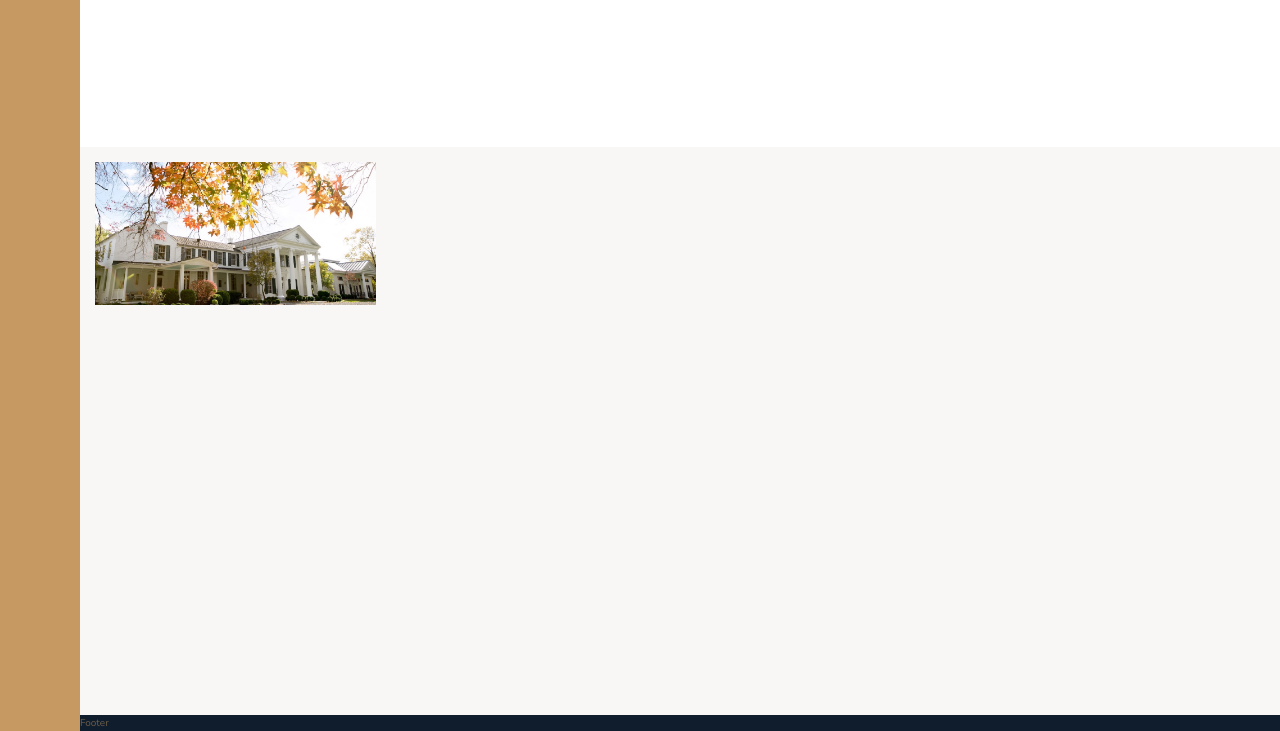
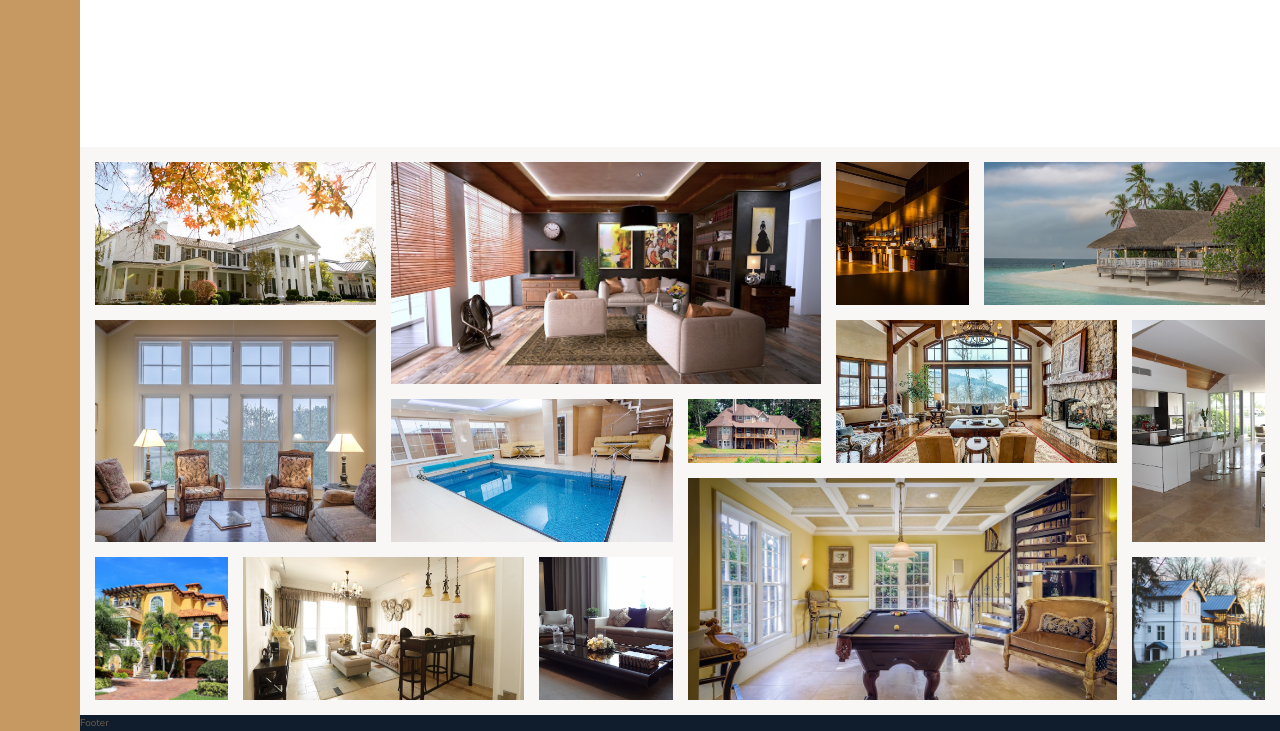
Before and after one commit to PittMadison/Nexter, a website: page index.html in a window 1280 px wide. Shown: the part 2983-3714 px from the top of the page. Drawn offline with nearby package versions, Linux system fonts and the light colour scheme.

Commit message:
gallery filled with content and styled

```diff
--- a/index.html
+++ b/index.html
@@ -298,8 +298,19 @@
 
     <section class="gallery">
         <figure class="gallery__item gallery__item--1"><img src="./img/gal-1.jpeg" alt="a house pic" class="gallery__img"></figure>
-
-
+        <figure class="gallery__item gallery__item--2"><img src="./img/gal-2.jpeg" alt="a house pic" class="gallery__img"></figure>
+        <figure class="gallery__item gallery__item--3"><img src="./img/gal-3.jpeg" alt="a house pic" class="gallery__img"></figure>
+        <figure class="gallery__item gallery__item--4"><img src="./img/gal-4.jpeg" alt="a house pic" class="gallery__img"></figure>
+        <figure class="gallery__item gallery__item--5"><img src="./img/gal-5.jpeg" alt="a house pic" class="gallery__img"></figure>
+        <figure class="gallery__item gallery__item--6"><img src="./img/gal-6.jpeg" alt="a house pic" class="gallery__img"></figure>
+        <figure class="gallery__item gallery__item--7"><img src="./img/gal-7.jpeg" alt="a house pic" class="gallery__img"></figure>
+        <figure class="gallery__item gallery__item--8"><img src="./img/gal-8.jpeg" alt="a house pic" class="gallery__img"></figure>
+        <figure class="gallery__item gallery__item--9"><img src="./img/gal-9.jpeg" alt="a house pic" class="gallery__img"></figure>
+        <figure class="gallery__item gallery__item--10"><img src="./img/gal-10.jpeg" alt="a house pic" class="gallery__img"></figure>
+        <figure class="gallery__item gallery__item--11"><img src="./img/gal-11.jpeg" alt="a house pic" class="gallery__img"></figure>
+        <figure class="gallery__item gallery__item--12"><img src="./img/gal-12.jpeg" alt="a house pic" class="gallery__img"></figure>
+        <figure class="gallery__item gallery__item--13"><img src="./img/gal-13.jpeg" alt="a house pic" class="gallery__img"></figure>
+        <figure class="gallery__item gallery__item--14"><img src="./img/gal-14.jpeg" alt="a house pic" class="gallery__img"></figure>
     </section>
 
     <footer class="footer">
--- a/sass/_gallery.scss
+++ b/sass/_gallery.scss
@@ -13,6 +13,62 @@
         &--1 {
             grid-area: 1 / 1 / span 2 / span 2;
         }
+
+        &--2 {
+            grid-area: 1 / 3 / span 3 / span 3;
+        }
+
+        &--3 {
+            grid-area: 1 / 6 / span 2 / 7;
+        }
+
+        &--4 {
+            grid-area: 1 / 7 / span 2 / span 2;
+        }
+
+        &--5 {
+            grid-area: 3 / 1 / span 3 / span 2;
+        }
+
+        &--6 {
+            grid-area: 4 / 3 / span 2 / span 2;
+        }
+
+        &--7 {
+            grid-area: 4 / 5 / 5/ 6;
+        }
+
+        &--8 {
+            grid-area: 3 / 6 / span 2 / span 2;
+        }
+
+        &--9 {
+            grid-area: 3 / 8 / span 3 / 9;
+        }
+
+        &--10 {
+            grid-area: 6 / 1 / span 2 / 2;
+        }
+
+        &--10 {
+            grid-area: 6 / 1 / span 2 / 2;
+        }
+
+        &--11 {
+            grid-area: 6 / 2 / span 2 / span 2;
+        }
+
+        &--12 {
+            grid-area: 6 / 4 / span 2 / 5;
+        }
+
+        &--13 {
+            grid-area: 5 / 5 / span 3 / span 3;
+        }
+
+        &--14 {
+            grid-area: 6 / 8 / span 2 / 9;
+        }
     }
 
     &__img {
```
Also changed, not shown: css/style.css.
